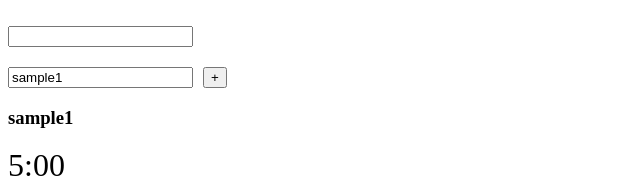
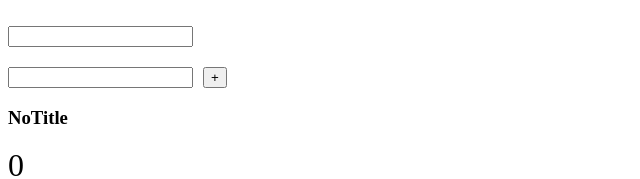
Before and after one commit to ytakaya/todo-timer, a Vue app in the folder front/: page / in a window 1280 px wide. Shown: the top 179 px of the page, without its empty margins (0-640 px from the left). Built offline with nearby package versions, Linux system fonts and the light colour scheme.

Commit message:
get title

```diff
--- a/front/src/components/Timer.vue
+++ b/front/src/components/Timer.vue
@@ -1,6 +1,6 @@
 <template>
   <div class="group">
-    <input type="text" v-model="title">
+    <input type="text" v-on:keyup.enter="registerInfo()" v-model="timer_info">
     <h3>{{ title }}</h3>
     <p class="time-font">{{ formatedTime }}</p>
     <button v-on:click="start()">start</button>
@@ -13,8 +13,9 @@ export default {
   data: function() {
     return {
       id: null,
-      title: 'sample1',
-      time: 300,
+      timer_info: '',
+      title: "NoTitle",
+      time: 0,
     }
   },
   computed: {
@@ -41,7 +42,7 @@ export default {
           return v;
         }
       }
-    }
+    },
   },
   methods: {
     start() {
@@ -54,6 +55,13 @@ export default {
     stop() {
       clearInterval(this.id);
       this.id = null;
+    },
+    registerInfo() {
+      const info_arr = this.timer_info.split(' ');
+      this.title = info_arr[0];
+      if (info_arr.length > 1) {
+        this.time = Number(info_arr[info_arr.length - 1]);
+      }
     }
   }
 }
```
